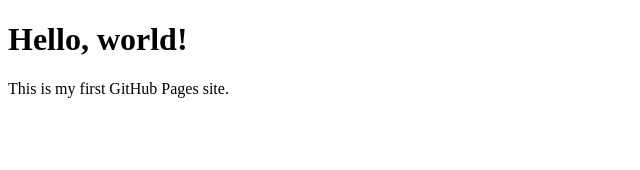
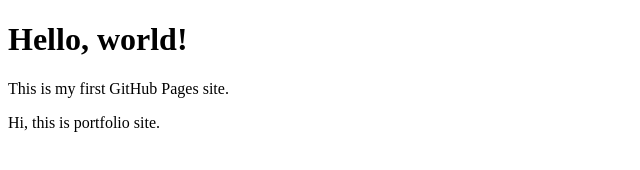
Before and after one commit to Miia45/portfolio-site, a plain HTML site: page index.html in a window 1280 px wide. Shown: the whole page, without its empty margins (0-640 px from the left). Drawn offline with Linux system fonts and the light colour scheme.

```diff
--- a/index.html
+++ b/index.html
@@ -6,5 +6,7 @@
 <body>
   <h1>Hello, world!</h1>
   <p>This is my first GitHub Pages site.</p>
+
+  <p> Hi, this is portfolio site.</p>
 </body>
 </html>
```
